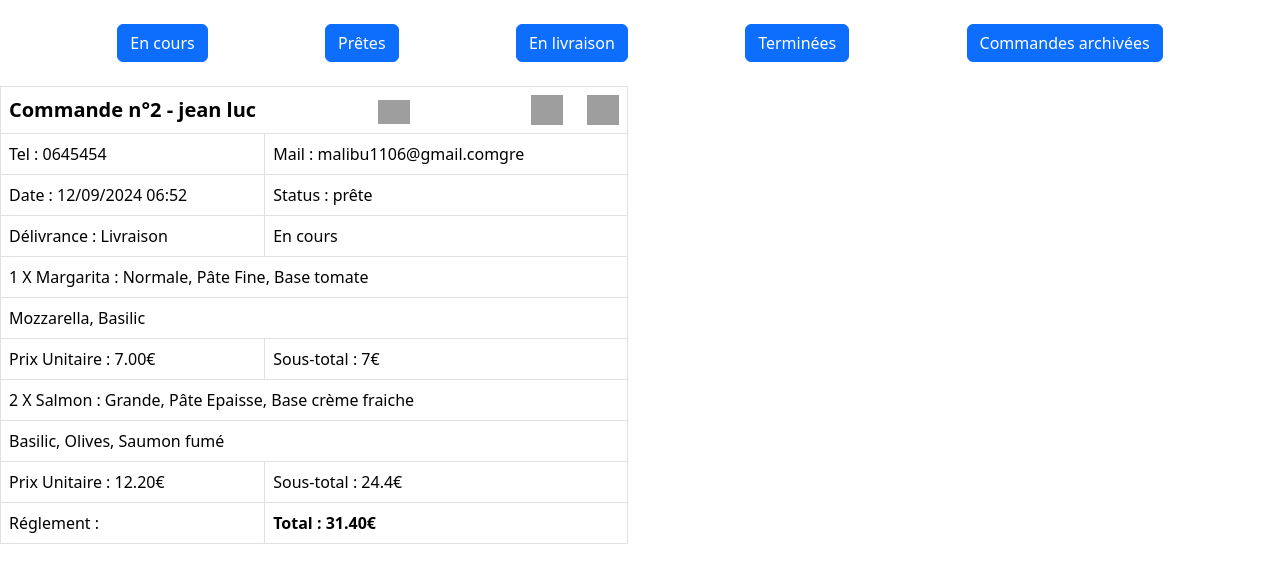
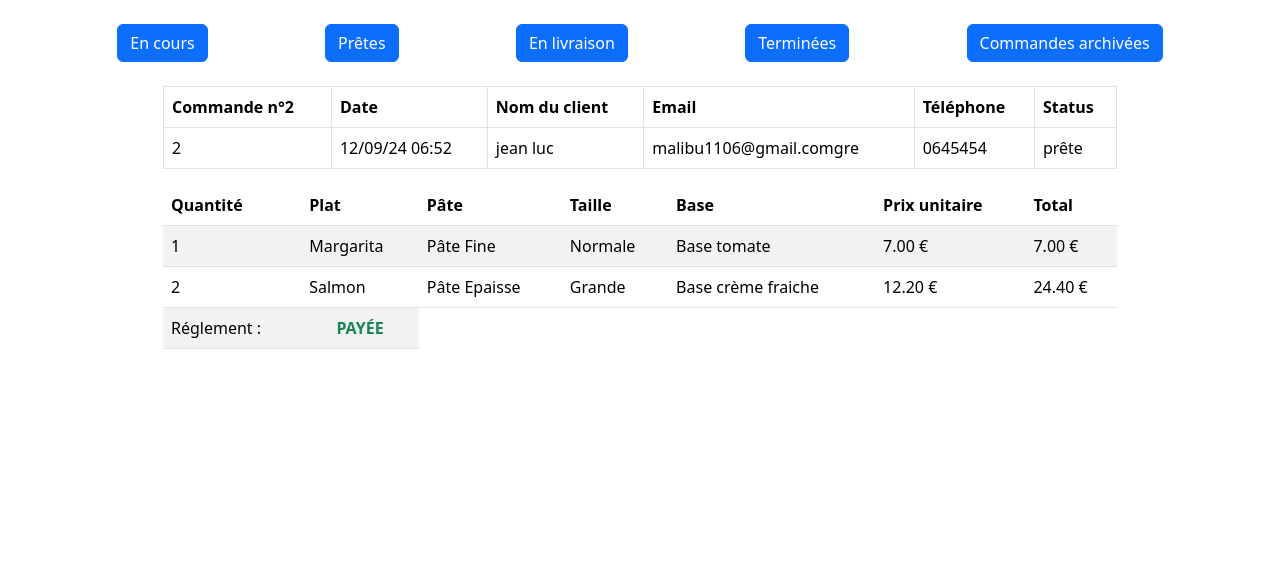
Before and after one commit to malibu1106/Pizzeria, a PHP site: page /back_office/orders.php?order_display=pretes in a window 1280 px wide. Shown: the part 58-641 px from the top of the page. Run offline with PHP 8.4, Linux system fonts and the light colour scheme; data comes from the database, SQL or seed files in the repository; grey boxes are pictures that could not be loaded.

Commit message:
orders + sql

```diff
--- a/src/back_office/orders.php
+++ b/src/back_office/orders.php
@@ -106,7 +106,7 @@ if (isset($_GET['order_display'])) {
             break;
             case 'terminees':
                 // Filtrer uniquement les commandes terminées
-                $whereClause = "o.paid = 1 AND o.order_status = 'partie' AND (o.is_delivery = 1 AND o.is_delivery_complete = 1 OR o.is_delivery = 0)";
+                $whereClause = "o.is_paid = 1 AND o.order_status = 'partie' AND (o.is_delivery = 1 AND o.is_delivery_complete = 1 OR o.is_delivery = 0)";
                 break;
         case 'archivees':
             // Filtrer uniquement les commandes archivées
@@ -114,7 +114,7 @@ if (isset($_GET['order_display'])) {
             break;
         default:
             // Filtrer les commandes "en cours" par défaut
-            $whereClause = "(o.order_status = 'en cours')";
+            $whereClause = "(o.order_status = 'en préparation')";
             break;
     }
 }
@@ -135,6 +135,7 @@ $sql = "
         o.total,
         o.payment_method,
         o.is_delivery,
+        o.is_paid,
         o.is_delivery_complete,
         u.first_name,
         u.last_name,
@@ -171,17 +172,9 @@ $sql = "
         $user_orders = $query->fetchAll(PDO::FETCH_ASSOC);
 
         $current_order_id = null;
+        echo '<div class="container w-75 test">';
 
         foreach ($user_orders as $order) {
-            if ($current_order_id !== $order['order_id']) {
-                if ($current_order_id !== null) {
-                    echo '<tr><td colspan="2">Réglement : '.$previous_order_payment.'</td><td><strong>Total : '.$previous_order_total.'€</strong></td></tr>';
-                    echo '</tbody></table><br><br>';
-                    echo '</div>'; // Fin de la colonne
-                }
-                $current_order_id = $order['order_id'];
-                $previous_order_total = $order['total'];
-                $previous_order_payment = $order['payment_method'];  // Store the payment method of the current order
 
 // Déterminer la classe Bootstrap en fonction du statut
 $statusClass = '';
@@ -201,176 +194,94 @@ $sql = "
         break;
 }
 
-    $action_url = "update_order_status.php";
+            if ($current_order_id !== $order['order_id']) {
+                if ($current_order_id !== null) {
+                    echo '<tr><td colspan="" class="">Réglement : '.$previous_order_payment.'</td>
+                    <td class="text-center font-weight-bold" style="font-weight: bold;">';
 
-    // Si le paramètre 'order_display' existe dans l'URL
-    if (isset($_GET['order_display'])) {
-        if ($_GET['order_display'] === 'all') {
-            // Ajouter 'all' dans l'URL
-            $action_url .= "?order_display=all";
-        } elseif ($_GET['order_display'] === 'archivée') {
-            // Ajouter 'archivée' dans l'URL
-            $action_url .= "?order_display=archivée";
-        }
+                    if ($previous_order_paid === 1) {  // Correction ici pour vérifier la bonne commande
+                        echo '<span class="text-success">PAYÉE</span>';
+                    } else {
+                        echo '<span class="text-danger">NON PAYÉE</span>';
                     }
 
-
-                // Nouvelle colonne pour chaque commande
-                echo '<div class="order col-12 col-lg-6 col-xxl-4 mb-4">'; // Colonne qui prend 100% de la largeur sur petits écrans, et 50% sur les grands
-                echo '<table class="table table-bordered ">';
-                echo '<thead class="'.$statusClass.'"><tr><th colspan="3">
-                <div class="d-flex justify-content-between fs-5">Commande n°'.$order['order_id'].' - '.$order['first_name'].' '.$order['last_name'].'
-                <a href="print_order.php?order_id='.$order['order_id'].'"><img src="../img/icons/order_print.png"
-                alt="imprimer la commande"></a>
-
-                    <div class="d-flex gap-4">';
-                    if ($order['is_delivery_complete'] === 1){
-                        echo '
-    <img src="../img/icons/order_edit_status.png" alt="éditer le status de la commande" data-bs-toggle="modal" data-bs-target="#editStatusModal-'.$order['order_id'].'">';
-
-                    }
-                    else{
-                        echo '<img src="../img/icons/order_edit_status.png" alt="éditer le status de la commande" data-bs-toggle="modal" data-bs-target="#editStatusModal-'.$order['order_id'].'">
-    <img src="../img/icons/order_edit_status.png" alt="éditer le status de la commande" data-bs-toggle="modal" data-bs-target="#editStatusModal-'.$order['order_id'].'">';
+                    echo '</td></tr>';
                 }
 
+                // Initialiser les informations de la nouvelle commande
+                $current_order_id = $order['order_id'];
+                $previous_order_payment = $order['payment_method'];
+                $previous_order_paid = $order['is_paid'];
 
+                // Affichage des informations de la nouvelle commande
+                echo '
 
-
+                    <table class="table table-bordered">
+                        <thead class="'.$statusClass.'">
+                            <tr>
+                                <th scope="col">Commande n°' . $order['order_id'] . '</th>
+                                <th scope="col">Date</th>
+                                <th scope="col">Nom du client</th>
+                                <th scope="col">Email</th>
+                                <th scope="col">Téléphone</th>
+                                <th scope="col">Status</th>
+                            </tr>
+                        </thead>
+                        <tbody>
+                            <tr>
+                                <td>' . $order['order_id'] . '</td>
+                                <td>' . (new DateTime($order['date_order']))->format('d/m/y H:i') . '</td>
+                                <td>' . $order['first_name'] . ' ' . $order['last_name'] . '</td>
+                                <td>' . $order['email'] . '</td>
+                                <td>' . $order['phone'] . '</td>
+                                <td>' . $order['order_status'] . '</td>
+                            </tr>
+                        </tbody>
+                    </table>';
 
                 echo '
+                    <table class="table table-striped">
+                        <thead>
+                            <tr>
+                                <th scope="col">Quantité</th>
+                                <th scope="col">Plat</th>
+                                <th scope="col">Pâte</th>
+                                <th scope="col">Taille</th>
+                                <th scope="col">Base</th>
+                                <th scope="col">Prix unitaire</th>
+                                <th scope="col">Total</th>
+                            </tr>
+                        </thead>
+                        <tbody>';
+                }
 
-    </div>
-    </div>
-    </th>
-    </tr>
-    </thead>';
-    echo '<tbody>';
                 echo '<tr>
-            <td>Tel : '.$order['phone'].'</td>
-            <td colspan="2">Mail : '.$order['email'].'</td>
-        </tr>';
-        echo '<tr>
-            <td colspan="2">Date : '.date('d/m/Y H:i', strtotime($order['date_order'])).'</td>
-            <td>Status : '.$order['order_status'].'</td>
-
-
-        </tr>';
-        echo '<tr>
-        <td colspan="2">Délivrance : ' . ($order['is_delivery'] == 1 ? 'Livraison' : 'À emporter') . '</td>
-        <td>' . ($order['is_delivery'] == 1
-            ? ($order['is_delivery_complete'] == 1 ? 'Livrée' : 'En cours')
-            : ($order['is_delivery_complete'] == 1 ? 'Récupérée' : 'À récupérer')) . '</td>
+                    <td>' . $order['dish_quantity'] . '</td>
+                    <td>' . $order['dish_name'] . '</td>
+                    <td>' . $order['pate_name'] . '</td>
+                    <td>' . $order['size_name'] . '</td>
+                    <td>' . $order['base_name'] . '</td>
+                    <td>' . number_format($order['dish_price'], 2) . ' €</td>
+                    <td>' . number_format($order['dish_quantity'] * $order['dish_price'], 2) . ' €</td>
                 </tr>';
 
+                $previous_order_id = $order['order_id'];
+                $previous_order_paid = $order['is_paid'];
+                $previous_order_payment = $order['payment_method'];
                 }
 
-        echo '<tr>';
-            echo '<td colspan="3">'.$order['dish_quantity'].' X '.$order['dish_name'].' : '.$order['size_name'].',
-                '.$order['pate_name'].', '.$order['base_name'].'</td>';
-            echo '</tr>';
+                // Finir l'affichage de la dernière commande
+                if (isset($previous_order_id) &&    $previous_order_id !== null) {
+                    echo '<tr><td colspan="" class="">Réglement : '.$previous_order_payment.'</td>
+                    <td class="text-center font-weight-bold" style="font-weight: bold;">';
 
-        $subtotal = $order['dish_price'] * $order['dish_quantity'];
-
-        if ($order['dish_type'] === 'custom') {
-        $custom_pizza_id = $order['dish_id'];
-        $sql_ingredients = "
-        SELECT i.name
-        FROM custom_pizzas_ingredients cpi
-        JOIN ingredients i ON cpi.ingredient_id = i.ingredient_id
-        WHERE cpi.custom_pizza_id = :custom_pizza_id
-        ";
-
-        $query_ingredients = $db->prepare($sql_ingredients);
-        $query_ingredients->bindValue(':custom_pizza_id', $custom_pizza_id);
-        $query_ingredients->execute();
-        $ingredients = $query_ingredients->fetchAll(PDO::FETCH_ASSOC);
+                    if ($previous_order_paid === 1) {
+                        echo '<span class="text-success">PAYÉE</span>';
                     } else {
-        $dish_name = $order['dish_name'];
-        $sql_ingredients = "
-        SELECT i.name
-        FROM dish_ingredients di
-        JOIN ingredients i ON di.ingredient_id = i.ingredient_id
-        WHERE di.dish_name = :dish_name
-        ";
-
-        $query_ingredients = $db->prepare($sql_ingredients);
-        $query_ingredients->bindValue(':dish_name', $dish_name);
-        $query_ingredients->execute();
-        $ingredients = $query_ingredients->fetchAll(PDO::FETCH_ASSOC);
+                        echo '<span class="text-danger">NON PAYÉE</span>';
                     }
 
-        echo '<tr>';
-            echo '<td colspan="3">';
-                $ingredient_names = array_column($ingredients, 'name');
-                echo implode(', ', $ingredient_names);
-                echo '</td>';
-            echo '</tr>';
-
-        echo '<tr>';
-            echo '<td>Prix Unitaire : '.$order['dish_price'].'€</td>';
-            echo '<td colspan="2">Sous-total : '.$subtotal.'€</td>';
-            echo '</tr>';
-        }
-
-        if ($current_order_id !== null) {
-        echo '<tr>
-            <td colspan="2">Réglement : '.$previous_order_payment.'</td>
-            <td><strong>Total : '.$previous_order_total.'€</strong></td>
-        </tr>';
-        echo '</tbody>
-        </table>';
-        echo '
-    </div>'; // Fin de la dernière colonne
+                    echo '</td></tr>
+                    </div>';
                 }
                 ?>
-
-
-        <!-- Modal pour changer le statut -->
-        <?php foreach ($user_orders as $order) : ?>
-        <div class="modal fade" id="editStatusModal-<?=$order['order_id']?>" tabindex="-1"
-            aria-labelledby="editStatusLabel" aria-hidden="true">
-            <div class="modal-dialog">
-                <div class="modal-content">
-                    <div class="modal-header">
-                        <h5 class="modal-title" id="editStatusLabel">Modifier le statut de la commande
-                            n°<?=$order['order_id']?></h5>
-                        <button type="button" class="btn-close" data-bs-dismiss="modal" aria-label="Close"></button>
-                    </div>
-                    <form action="<?=$action_url?>" method="POST">
-                        <div class="modal-body">
-                            <input type="hidden" name="order_id" value="<?=$order['order_id']?>">
-                            <div class="mb-3">
-                                <label for="orderStatus" class="form-label">Nouveau statut :</label>
-                                <select class="form-select" name="order_status" id="orderStatus">
-                                    <option value="en préparation"
-                                        <?= ($order['order_status'] == "en préparation" ? 'selected' : '') ?>>En cours
-                                    </option>
-                                    <option value="prête" <?= ($order['order_status'] == "prête" ? 'selected' : '') ?>>
-                                        Prête
-                                    </option>
-                                    <option value="partie"
-                                        <?= ($order['order_status'] == "partie" ? 'selected' : '') ?>>Partie
-                                    </option>
-                                    <option value="terminée"
-                                        <?= ($order['is_delivery_complete'] == 1 ? 'selected' : '') ?>>
-                                        Terminée</option>
-                                    <option value="archivée"
-                                        <?= ($order['order_status'] == "archivée" ? 'selected' : '') ?>>Archivée
-                                    </option>
-                                </select>
-                            </div>
-                        </div>
-                        <div class="modal-footer">
-                            <button type="button" class="btn btn-secondary" data-bs-dismiss="modal">Annuler</button>
-                            <button type="submit" class="btn btn-primary">Enregistrer</button>
-                        </div>
-                    </form>
-                </div>
-            </div>
-        </div>
-        <?php endforeach; ?>
-    </div> <!-- Fin de la grille Bootstrap -->
-</body>
-
-</html>
--- a/src/include/nav.php
+++ b/src/include/nav.php
@@ -22,7 +22,7 @@
                 }
                 ?>
                 <?php
-                if (isset($_SESSION['loggedIn']) && $_SESSION['role'] !== "user"){
+                if (isset($_SESSION['role']) && $_SESSION['role'] !== "user"){
                 echo'
                 <li>
                     <a href="../back_office/backoffice.php">Gestion</a>
```
Also changed, not shown: data/pizzeria.sql (+4 -4 lines). Lines whose indentation alone changed are shown as unchanged.
